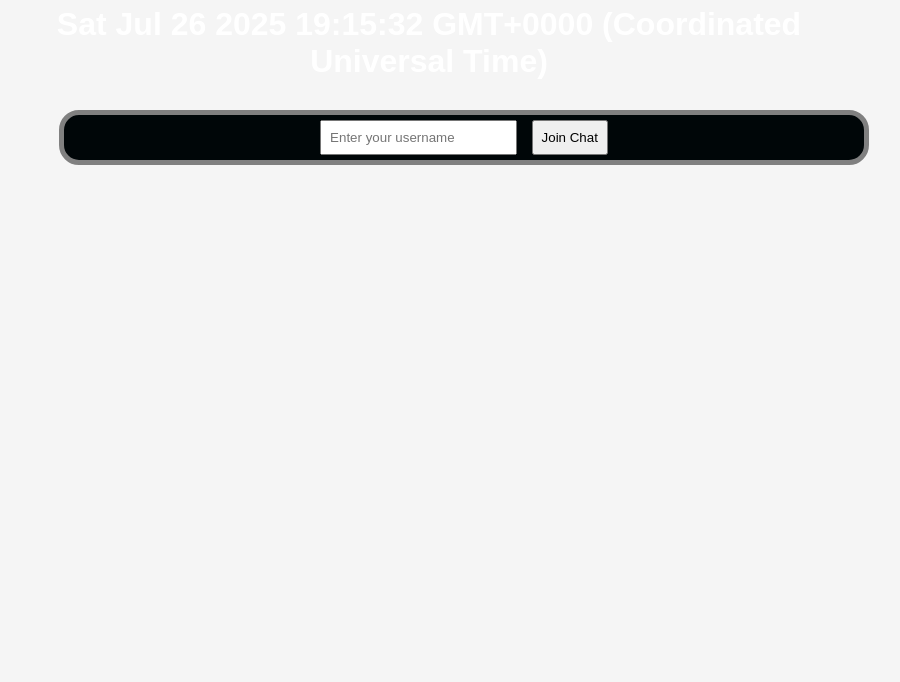
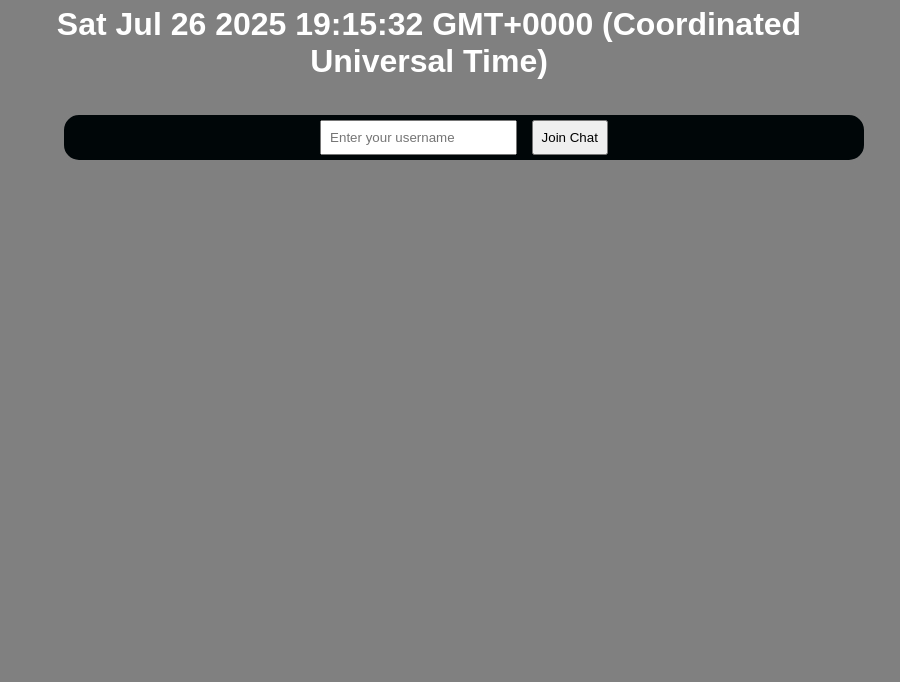
Before and after one commit to kevinmagnus/chat, a website: page public/index.html in a window 1280 px wide. Shown: the part 118-800 px from the top of the page, without its empty margins (211-1111 px from the left). Drawn offline with Linux system fonts and the light colour scheme.

Commit message:
version 3

```diff
--- a/public/style.css
+++ b/public/style.css
@@ -3,7 +3,7 @@ body {
   margin: 20px;
   max-width: 800px;
   margin: 0 auto;
-  background-color: whitesmoke;
+  background-color: grey;
     color: darkslategrey;
     text-align: center;
 
```
